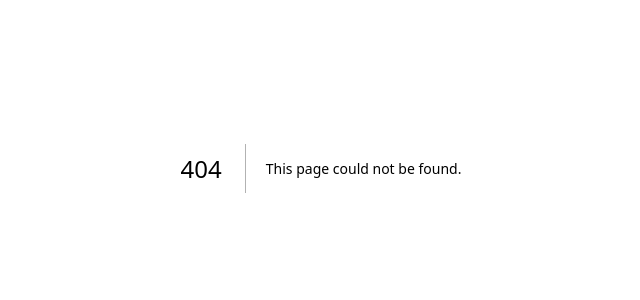
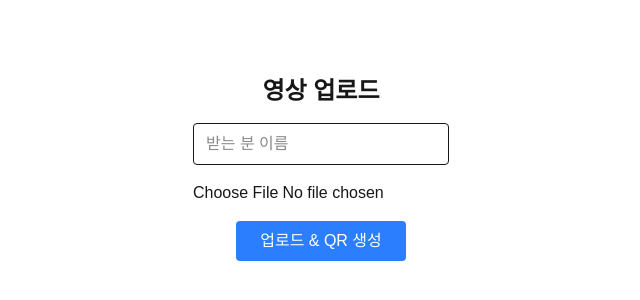
Before and after one commit to umlog/grandma-video-service, a Next.js app: page /admin in a window 1280 px wide. Before the commit this address had no page. Shown: the part 232-532 px from the top of the page, without its empty margins (319-959 px from the left). Built offline with nearby package versions, Linux system fonts and the light colour scheme.

Commit message:
app setup

```diff
--- /dev/null
+++ b/app/admin/page.tsx
@@ -0,0 +1,87 @@
+'use client';
+import { useState, useRef } from 'react';
+
+export default function AdminPage() {
+    const [recipientName, setRecipientName] = useState('');
+    const [status, setStatus] = useState('');
+    const [qrDataUrl, setQrDataUrl] = useState('');
+    const fileRef = useRef<HTMLInputElement>(null);
+
+    async function handleUpload() {
+        const file = fileRef.current?.files?.[0];
+        if (!file || !recipientName.trim()) {
+            setStatus('이름과 영상을 선택해주세요.');
+            return;
+        }
+
+        try {
+            setStatus('업로드 URL 생성 중...');
+            const res = await fetch('/admin/upload', {
+                method: 'POST',
+                headers: { 'Content-Type': 'application/json' },
+                body: JSON.stringify({ recipientName, fileType: file.type }),
+            });
+
+            if (!res.ok) throw new Error('업로드 URL 생성 실패');
+            const { uploadUrl, token } = await res.json();
+
+            setStatus('R2에 영상 업로드 중...');
+            const uploadRes = await fetch(uploadUrl, {
+                method: 'PUT',
+                headers: { 'Content-Type': file.type },
+                body: file,
+            });
+
+            if (!uploadRes.ok) throw new Error('영상 업로드 실패');
+
+            setStatus('QR코드 생성 중...');
+            const qrUrl = `${window.location.origin}/v/${token}`;
+            const QRCode = await import('qrcode');
+            const dataUrl = await QRCode.toDataURL(qrUrl, { width: 400 });
+            setQrDataUrl(dataUrl);
+
+            const a = document.createElement('a');
+            a.href = dataUrl;
+            a.download = `${recipientName}_QR.png`;
+            a.click();
+
+            setStatus('완료!');
+        } catch (err) {
+            setStatus(err instanceof Error ? err.message : '오류가 발생했습니다.');
+        }
+    }
+
+    return (
+        <div className="flex flex-col items-center justify-center min-h-screen gap-4 p-8">
+            <h1 className="text-2xl font-bold">영상 업로드</h1>
+
+            <input
+                type="text"
+                placeholder="받는 분 이름"
+                value={recipientName}
+                onChange={(e) => setRecipientName(e.target.value)}
+                className="border rounded px-3 py-2 w-64"
+            />
+
+            <input
+                ref={fileRef}
+                type="file"
+                accept="video/*"
+                className="w-64"
+            />
+
+            <button
+                onClick={handleUpload}
+                className="px-6 py-2 bg-blue-500 text-white rounded hover:bg-blue-600"
+            >
+                업로드 & QR 생성
+            </button>
+
+            {status && <p className="text-sm text-gray-600">{status}</p>}
+
+            {qrDataUrl && (
+                <img src={qrDataUrl} alt="QR코드" className="w-48 h-48" />
+            )}
+        </div>
+    );
+}
--- /dev/null
+++ b/app/admin/upload/route.ts
@@ -0,0 +1,30 @@
+import type { NextRequest } from 'next/server';
+import { PutObjectCommand } from '@aws-sdk/client-s3';
+import { getSignedUrl } from '@aws-sdk/s3-request-presigner';
+import { r2, BUCKET } from '@/lib/r2-client';
+import { db } from '@/lib/firebase-admin';
+import { v4 as uuidv4 } from 'uuid';
+
+export async function POST(req: NextRequest) {
+    const { recipientName, fileType } = await req.json();
+
+    const token = uuidv4();
+    const storageKey = `${token}.mp4`;
+
+    const command = new PutObjectCommand({
+        Bucket: BUCKET,
+        Key: storageKey,
+        ContentType: fileType || 'video/mp4',
+    });
+    const uploadUrl = await getSignedUrl(r2, command, { expiresIn: 300 });
+
+    await db.collection('videos').add({
+        token,
+        recipientName,
+        storageKey,
+        createdAt: new Date(),
+        isActive: true,
+    });
+
+    return Response.json({ uploadUrl, token });
+}
--- /dev/null
+++ b/app/api/video/[token]/route.ts
@@ -0,0 +1,30 @@
+import type { NextRequest } from 'next/server';
+import { GetObjectCommand } from '@aws-sdk/client-s3';
+import { getSignedUrl } from '@aws-sdk/s3-request-presigner';
+import { r2, BUCKET } from '@/lib/r2-client';
+import { db } from '@/lib/firebase-admin';
+
+export async function GET(
+    _req: NextRequest,
+    { params }: { params: Promise<{ token: string }> }
+) {
+    const { token } = await params;
+
+    const snap = await db
+        .collection('videos')
+        .where('token', '==', token)
+        .where('isActive', '==', true)
+        .limit(1)
+        .get();
+
+    if (snap.empty) {
+        return Response.json({ error: 'Not found' }, { status: 404 });
+    }
+
+    const data = snap.docs[0].data();
+
+    const command = new GetObjectCommand({ Bucket: BUCKET, Key: data.storageKey });
+    const videoUrl = await getSignedUrl(r2, command, { expiresIn: 3600 });
+
+    return Response.json({ name: data.recipientName, videoUrl });
+}
--- /dev/null
+++ b/app/v/[token]/page.tsx
@@ -0,0 +1,60 @@
+'use client';
+import { use, useEffect, useState } from 'react';
+
+interface VideoData {
+    name: string;
+    videoUrl: string;
+}
+
+export default function VideoPage({
+    params,
+}: {
+    params: Promise<{ token: string }>;
+}) {
+    const { token } = use(params);
+    const [data, setData] = useState<VideoData | null>(null);
+    const [error, setError] = useState('');
+
+    useEffect(() => {
+        fetch(`/api/video/${token}`)
+            .then((r) => {
+                if (!r.ok) throw new Error('영상을 찾을 수 없습니다.');
+                return r.json();
+            })
+            .then(setData)
+            .catch((e) => setError(e.message));
+    }, [token]);
+
+    if (error) {
+        return (
+            <div className="flex items-center justify-center min-h-screen bg-black">
+                <p className="text-red-400 text-lg">{error}</p>
+            </div>
+        );
+    }
+
+    return (
+        <div className="flex flex-col items-center justify-center min-h-screen bg-black gap-4">
+            {data ? (
+                <>
+                    <h1 className="text-white text-2xl">{data.name}님께 드리는 영상</h1>
+                    <video
+                        src={data.videoUrl}
+                        autoPlay
+                        controls
+                        className="max-w-full rounded-lg"
+                    />
+                    <a
+                        href={data.videoUrl}
+                        download
+                        className="px-6 py-3 bg-blue-500 text-white rounded-lg"
+                    >
+                        영상 다운로드
+                    </a>
+                </>
+            ) : (
+                <p className="text-white">로딩 중...</p>
+            )}
+        </div>
+    );
+}
--- /dev/null
+++ b/lib/firebase-admin.ts
@@ -0,0 +1,14 @@
+import { initializeApp, getApps, cert } from 'firebase-admin/app';
+import { getFirestore } from 'firebase-admin/firestore';
+
+if (!getApps().length) {
+    initializeApp({
+        credential: cert({
+            projectId: process.env.FIREBASE_PROJECT_ID,
+            clientEmail: process.env.FIREBASE_CLIENT_EMAIL,
+            privateKey: process.env.FIREBASE_PRIVATE_KEY?.replace(/\\n/g, '\n'),
+        }),
+    });
+}
+
+export const db = getFirestore();
--- /dev/null
+++ b/lib/r2-client.ts
@@ -0,0 +1,13 @@
+// lib/r2-client.ts
+import { S3Client } from '@aws-sdk/client-s3';
+
+export const r2 = new S3Client({
+    region: 'auto',
+    endpoint: `https://${process.env.R2_ACCOUNT_ID}.r2.cloudflarestorage.com`,
+    credentials: {
+        accessKeyId: process.env.R2_ACCESS_KEY_ID!,
+        secretAccessKey: process.env.R2_SECRET_ACCESS_KEY!,
+    },
+});
+
+export const BUCKET = process.env.R2_BUCKET_NAME!;
```
Also changed, not shown: package.json (+9 -1 lines), .claude/settings.local.json (added), 1 other file (tests, documents, lock files or other folders).
